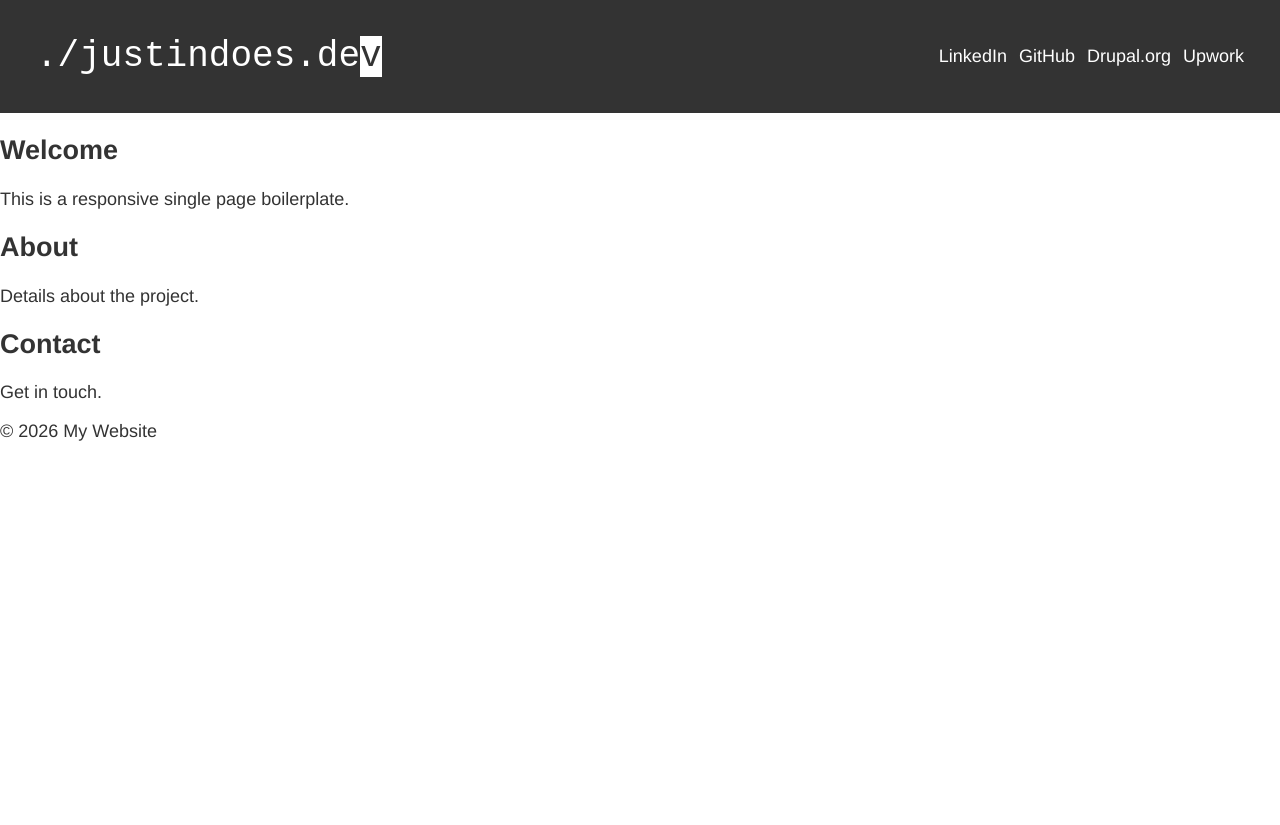
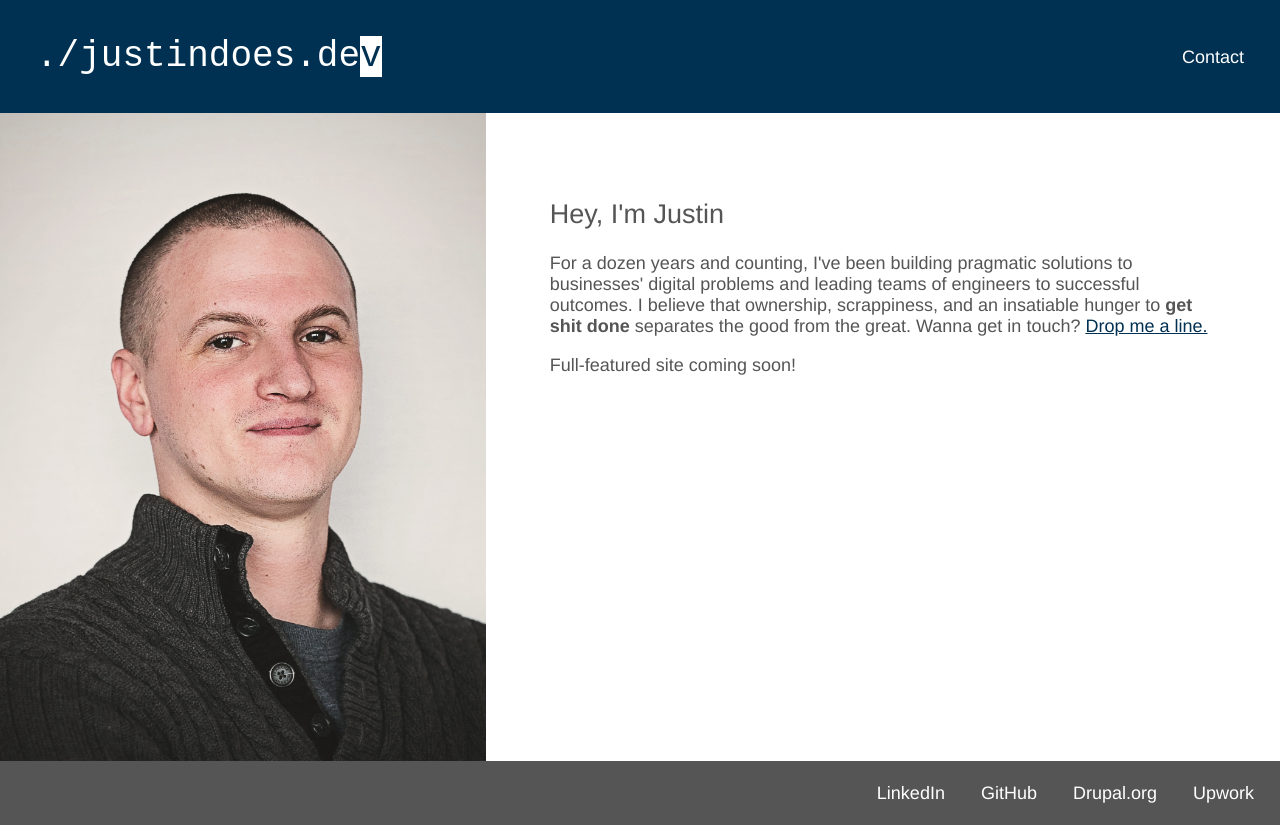
Before and after one commit to cornifex/justindoes.dev, a website: page index.html in a window 1280 px wide. Before the commit the page ends 800 px from the top, so only its background shows below. Drawn offline with nearby package versions, Linux system fonts and the light colour scheme; files that its build step writes are made by us from their sources; a web font is replaced by a local one.

Commit message:
Initial draft

```diff
--- a/index.html
+++ b/index.html
@@ -11,33 +11,36 @@
     <div id="logo">
         <h1 id="site-name">./justindoes.de<span class="cursor">v</span></h1>
     </div>
-        <nav id="social">
+    <nav id="secondary-nav">
+        <a href="https://forms.gle/kJVvPus8EN7tJsCJ9">Contact</a>
+    </nav>
+</header>
+
+<main>
+    <div class="stripe">
+        <div class="stripe-image">
+            <img src="/assets/justin.jpg" alt="Justin" />
+        </div>
+        <div class="stripe-text">
+            <div class="stripe-text-inner">
+                <h2>Hey, I'm Justin</h2>
+                <p>For a dozen years and counting, I've been building pragmatic solutions to businesses' digital problems and
+                    leading teams of engineers to successful outcomes. I believe that ownership, scrappiness, and an insatiable hunger
+                    to <strong>get shit done</strong> separates the good from the great. Wanna get in touch?
+                    <a href="https://forms.gle/kJVvPus8EN7tJsCJ9">Drop me a line.</a></p>
+                <p>Full-featured site coming soon!</p>
+            </div>
+        </div>
+
+    </div>
+</main>
+<footer>
+    <nav id="social-nav">
         <a href="https://www.linkedin.com/in/cornifex/">LinkedIn</a>
         <a href="https://github.com/cornifex">GitHub</a>
         <a href="https://www.drupal.org/u/cornifex">Drupal.org</a>
         <a href="https://www.upwork.com/freelancers/~012fc7042931fccbfb">Upwork</a>
     </nav>
-    </header>
-
-    <main>
-        <section id="home">
-            <h2>Welcome</h2>
-            <p>This is a responsive single page boilerplate.</p>
-        </section>
-
-        <section id="about">
-            <h2>About</h2>
-            <p>Details about the project.</p>
-        </section>
-
-        <section id="contact">
-            <h2>Contact</h2>
-            <p>Get in touch.</p>
-        </section>
-    </main>
-
-    <footer>
-        <p>&copy; 2026 My Website</p>
 </footer>
 </body>
 </html>
--- a/src/scss/main.scss
+++ b/src/scss/main.scss
@@ -7,31 +7,32 @@
 }
 
 // Variables
-$color-dark: #333;
+$color-dark: #555;
 $color-primary: #003153;
+$color-secondary: #F5F0E1;
 $font-main: 'Source Code Pro', monospace;
 $bp-large: 1024px;
 
 // Animations
 @keyframes cursor {
   0% {
-    color: $color-dark;
+    color: $color-primary;
     background-color: white;
   }
   40% {
-    color: $color-dark;
+    color: $color-primary;
     background-color: white;
   }
   50% {
     color: white;
-    background-color: $color-dark;
+    background-color: $color-primary;
   }
   90% {
     color: white;
-    background-color: $color-dark;
+    background-color: $color-primary;
   }
   100% {
-    color: $color-dark;
+    color: $color-primary;
     background-color: white;
   }
 }
@@ -41,14 +42,26 @@ body {
   color: $color-dark;
   font-size: 18px;
   font-family: Helvetica Neue, Helvetica, Arial, sans-serif;
+  position: relative;
+  min-height: 100vh;
+  padding-bottom: 59px;
+  box-sizing: border-box;
 }
 
 a {
   color: $color-primary;
 }
+h1, h2, h3, h4, h5, h6 {
+  font-weight: normal;
+  color: $color-dark;
+}
+
+img {
+  max-width: 100%;
+}
 
 header {
-  background: $color-dark;
+  background: $color-primary;
   padding: 36px;
   @media (min-width: $bp-large) {
     display: flex;
@@ -65,7 +78,7 @@ header {
   }
 }
 
-#social {
+#secondary-nav {
   display: flex;
   justify-content: space-around;
   align-items: center;
@@ -76,7 +89,9 @@ header {
   a {
     color: #fff;
     text-decoration: none;
+    line-height: 24px;
     &:hover {
+      color: $color-secondary;
       text-decoration: underline;
     }
   }
@@ -96,3 +111,48 @@ header {
     animation: none;
   }
 }
+
+.stripe {
+  text-align: center;
+  .stripe-text-inner {
+    padding: 36px;
+  }
+  @media (min-width: $bp-large) {
+    text-align: left;
+    display: flex;
+    justify-content: space-between;
+    .stripe-text-inner {
+      padding: 64px;
+    }
+  }
+}
+
+footer {
+  background: $color-dark;
+  color: #fff;
+  text-align: center;
+  position: absolute;
+  bottom: 0;
+  width: 100%;
+  #social-nav {
+    display: flex;
+    justify-content: center;
+    height: 64px;
+    gap: 12px;
+    align-items: center;
+    @media (min-width: $bp-large) {
+      justify-content: right;
+      gap: 36px;
+      margin-right: 26px;
+    }
+    a {
+      color: #fff;
+      text-decoration: none;
+      line-height: 24px;
+      &:hover {
+        color: $color-secondary;
+        text-decoration: underline;
+      }
+    }
+  }
+}
```
Also changed, not shown: assets/justin.jpg (added), 1 other file. Lines whose indentation alone changed are shown as unchanged.
